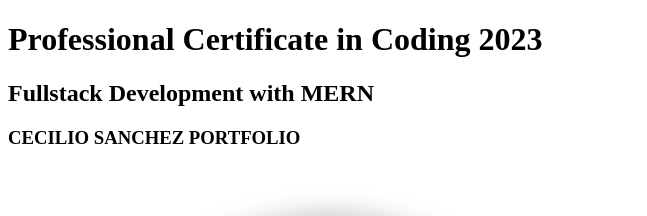
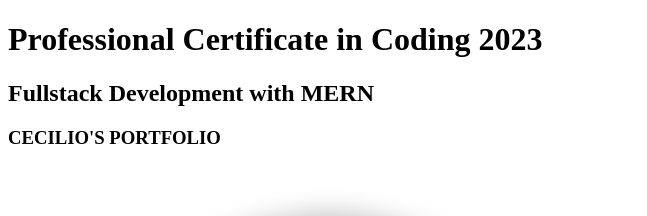
Before and after one commit to ceciliosanchez/ceciliosanchez.github.io, a plain HTML site: page index.html in a window 1280 px wide. Shown: the top 216 px of the page, without its empty margins (0-647 px from the left). Drawn offline with Linux system fonts and the light colour scheme.

Commit message:
Update index.html

```diff
--- a/index.html
+++ b/index.html
@@ -9,7 +9,7 @@
 <body>
 <h1>Professional Certificate in Coding 2023</h1>
 <h2>Fullstack Development with MERN</h2>
-<h3>CECILIO SANCHEZ PORTFOLIO</h3>
+<h3>CECILIO'S PORTFOLIO</h3>
 <img src="./Bio-CecilioS.jpg"
 </body>
 </html>
```
